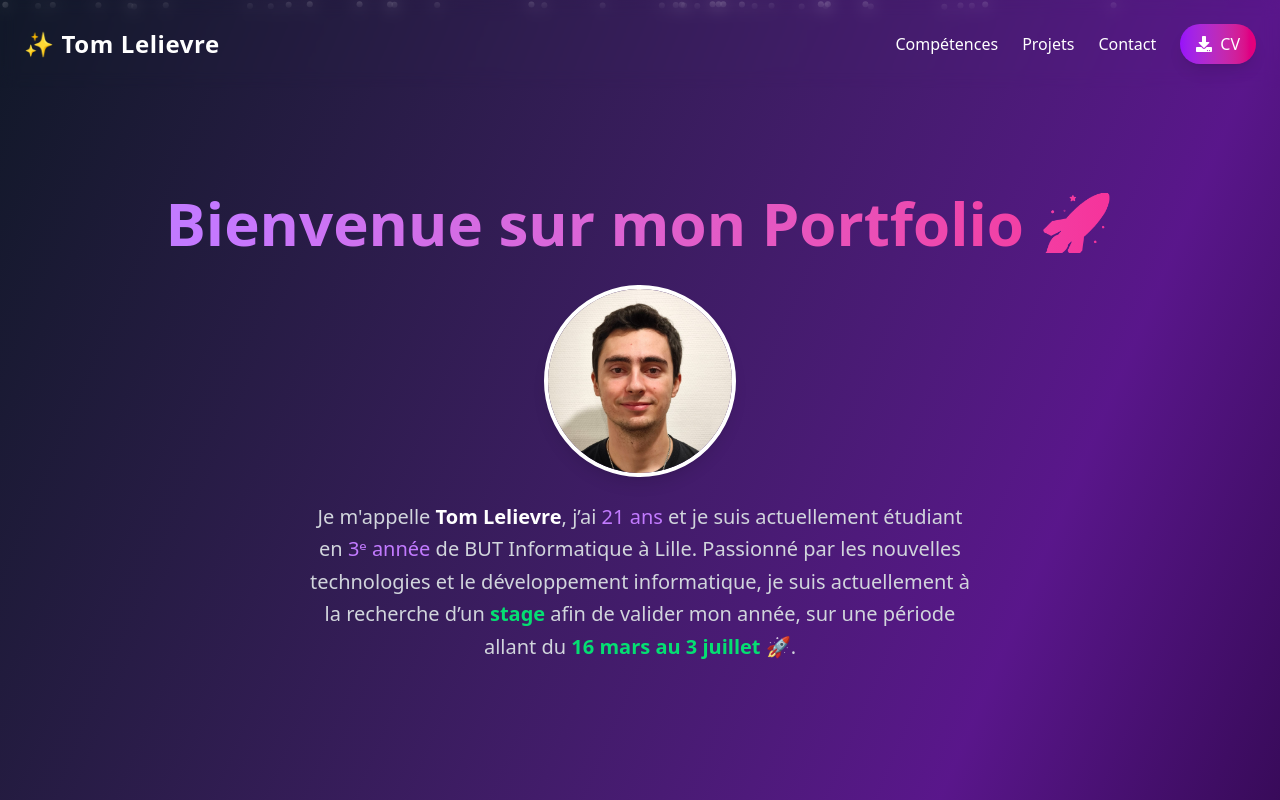
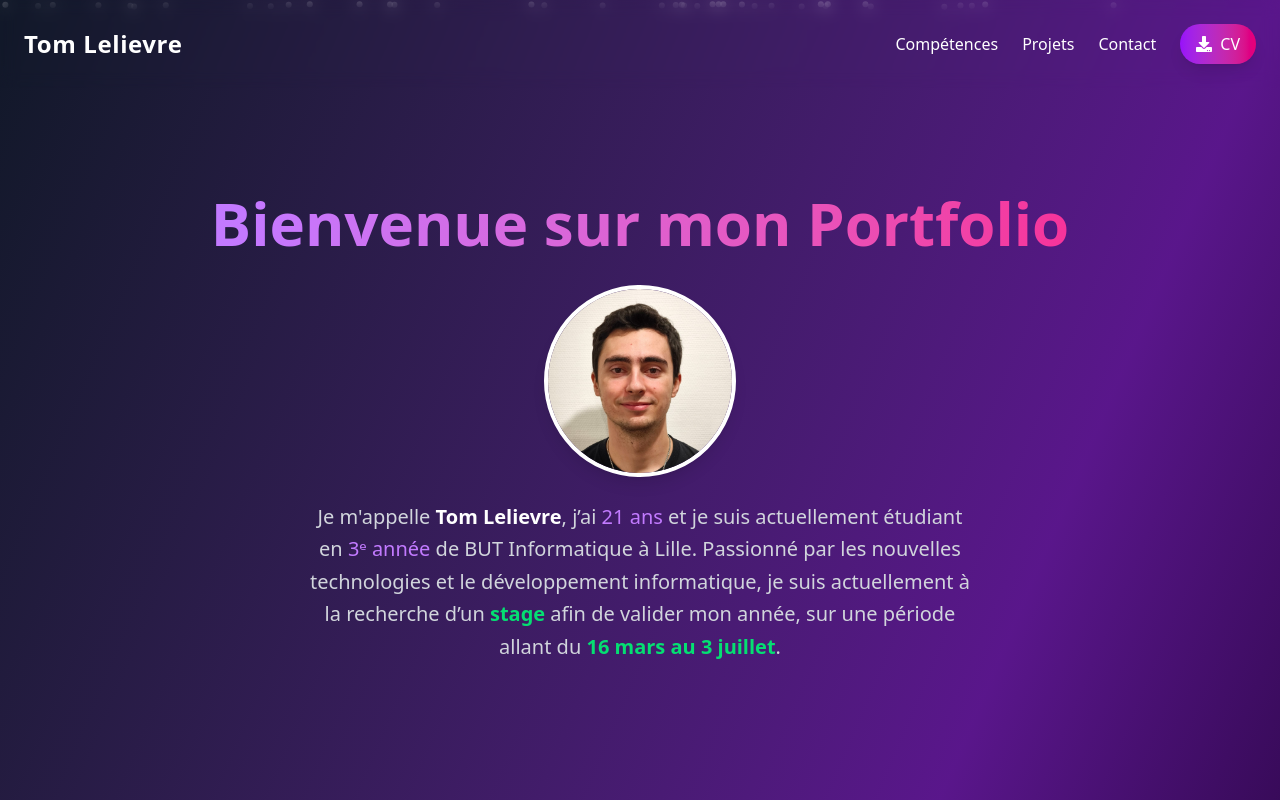
Before and after one commit to LelievreTom/siteperso, a React (Vite) app: page /portfolio in a window 1280 px wide. Shown: the top 800 px of the page. Built offline with nearby package versions, Linux system fonts and the light colour scheme.

Commit message:
<fix>(stage): usless emojis removed

```diff
--- a/src/portfolio/Portfolio.jsx
+++ b/src/portfolio/Portfolio.jsx
@@ -28,7 +28,7 @@ export default function Portfolio() {
 
       {/* Header */}
       <header className="relative z-10 p-6 flex justify-between items-center backdrop-blur-sm">
-        <h1 className="text-2xl font-bold tracking-wide">✨ Tom Lelievre</h1>
+        <h1 className="text-2xl font-bold tracking-wide">Tom Lelievre</h1>
         <nav className="flex gap-6 items-center">
           <a href="#skills" className="hover:text-purple-400 transition">Compétences</a>
           <a href="#projects" className="hover:text-purple-400 transition">Projets</a>
@@ -48,7 +48,7 @@ export default function Portfolio() {
           animate={{ opacity: 1, y: 0 }}
           transition={{ duration: 1 }}
         >
-          Bienvenue sur mon Portfolio 🚀
+          Bienvenue sur mon Portfolio
         </motion.h2>
 
         {/* Photo de profil */}
@@ -75,7 +75,7 @@ export default function Portfolio() {
           je suis actuellement à la recherche d’un
           <span className="text-green-400 font-semibold"> stage</span> afin de valider mon année,
           sur une période allant du
-          <span className="text-green-400 font-semibold"> 16 mars au 3 juillet</span> 🚀.
+          <span className="text-green-400 font-semibold"> 16 mars au 3 juillet</span>.
         </motion.p>
       </section>
 
```
